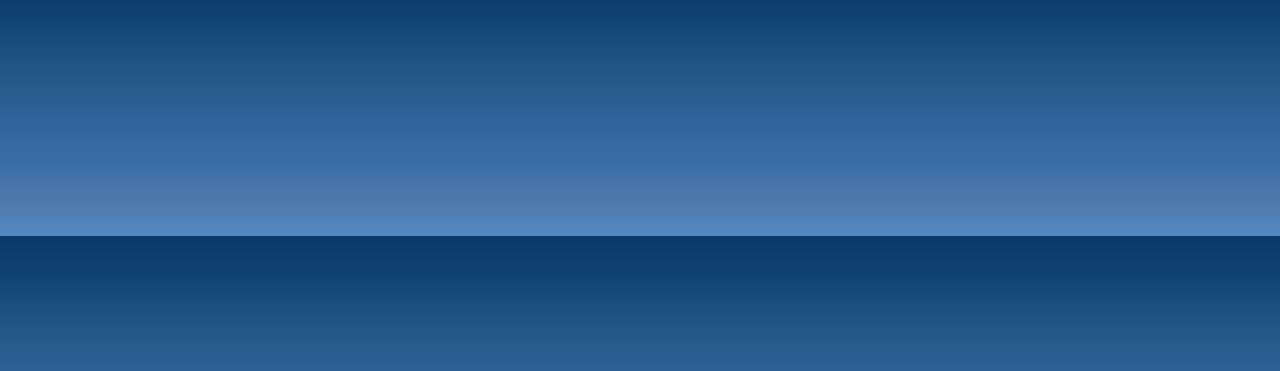
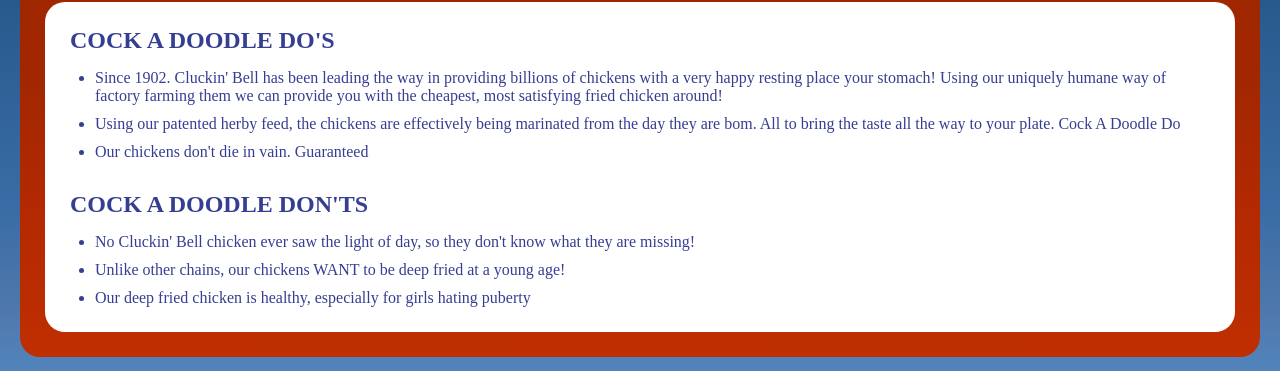
Before and after one commit to asadullahkhann/odin-restaurant-page, a website built with webpack: page src/template.html in a window 1280 px wide. Shown: the part 278-649 px from the top of the page. Built offline with nearby package versions, Linux system fonts and the light colour scheme.

Commit message:
Add home content when the page loads

```diff
--- /dev/null
+++ b/src/home.js
@@ -0,0 +1,36 @@
+function getHomeContent() {
+    const liTextContents = [[`Since 1902. Cluckin' Bell has been leading the way in providing billions of chickens with a very
+happy resting place your stomach! Using our uniquely humane way of factory farming them
+we can provide you with the cheapest, most satisfying fried chicken around!`,
+`Using our patented herby feed, the chickens are effectively being marinated from the day they are bom. All to bring the taste all the way to your plate. Cock A Doodle Do`,
+`Our chickens don't die in vain. Guaranteed`],
+[`No Cluckin' Bell chicken ever saw the light of day, so they don't know what they are missing!`, `
+    Unlike other chains, our chickens WANT to be deep fried at a young age!`,
+    `Our deep fried chicken is healthy, especially for girls hating puberty`]];
+    const innerCardHeadingTextContents = ["COCK A DOODLE DO'S", "COCK A DOODLE DON'TS"]
+
+    const cardHeading = document.createElement('div');
+    cardHeading.textContent = 'Our Promise to You.';
+    cardHeading.classList.add('card-heading');
+    const divCard = document.createElement('div');
+    divCard.classList.add('card');
+    for(let i = 0; i < 2; i++) {
+        const innerCard = document.createElement('div');
+        innerCard.classList.add('inner-card');
+        const innerCardHeading = document.createElement('h2');
+        innerCardHeading.textContent = innerCardHeadingTextContents[i];
+        const ulElement = document.createElement('ul');
+        for(let j = 0; j < 3; j++) {
+            const liElement = document.createElement('li');
+            liElement.textContent = liTextContents[i][j];
+            ulElement.appendChild(liElement);
+        }
+        innerCard.appendChild(innerCardHeading)
+        innerCard.appendChild(ulElement);
+        divCard.appendChild(innerCard);
+    }
+    return {divCard, cardHeading};
+
+}
+
+export {getHomeContent};
--- a/src/index.js
+++ b/src/index.js
@@ -1 +1,22 @@
 import './styles.css'
+import {getHomeContent} from './home.js';
+
+const contentDiv = document.querySelector('#content');
+const homeBtn = document.querySelector('button:nth-child(1)');
+window.onload = function() {
+    contentDiv.appendChild(getHomeContent().cardHeading);
+    contentDiv.appendChild(getHomeContent().divCard);
+    contentDiv.style.padding = '25px';
+    contentDiv.style.gap = '15px';
+};
+
+function clearContentDiv() {
+    while(contentDiv.firstChild) {
+        contentDiv.removeChild(contentDiv.firstChild)
+    }
+}
+
+homeBtn.addEventListener('click', () => {
+    clearContentDiv();
+    window.onload();
+})
```
Also changed, not shown: src/styles.css (line endings or trailing spaces).
